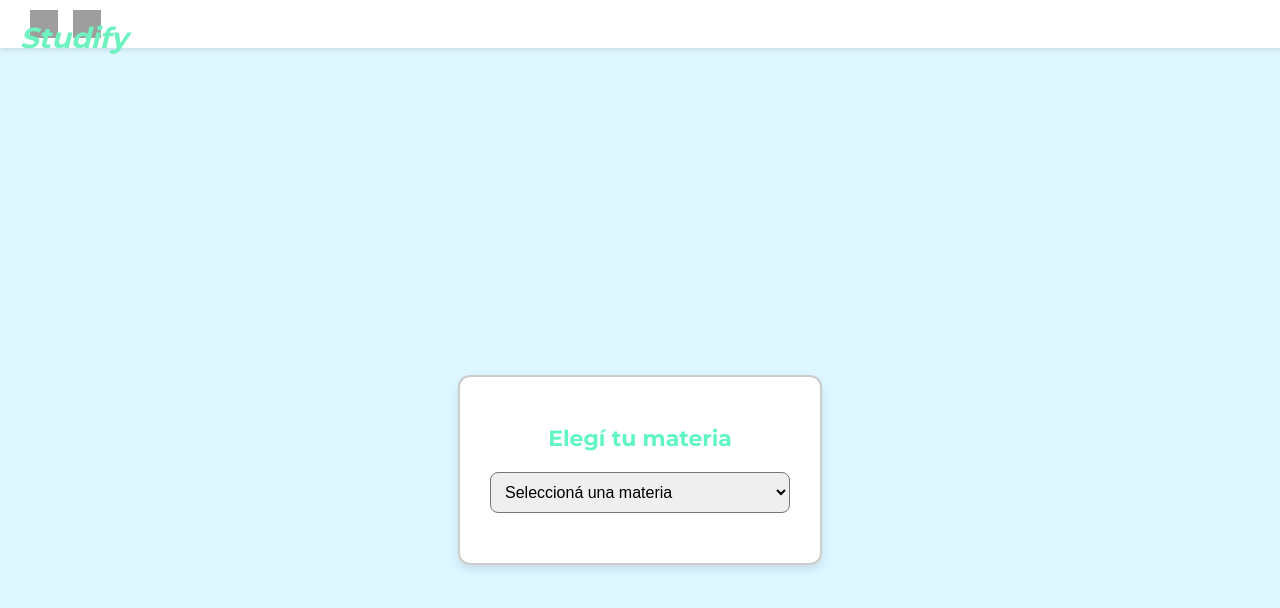
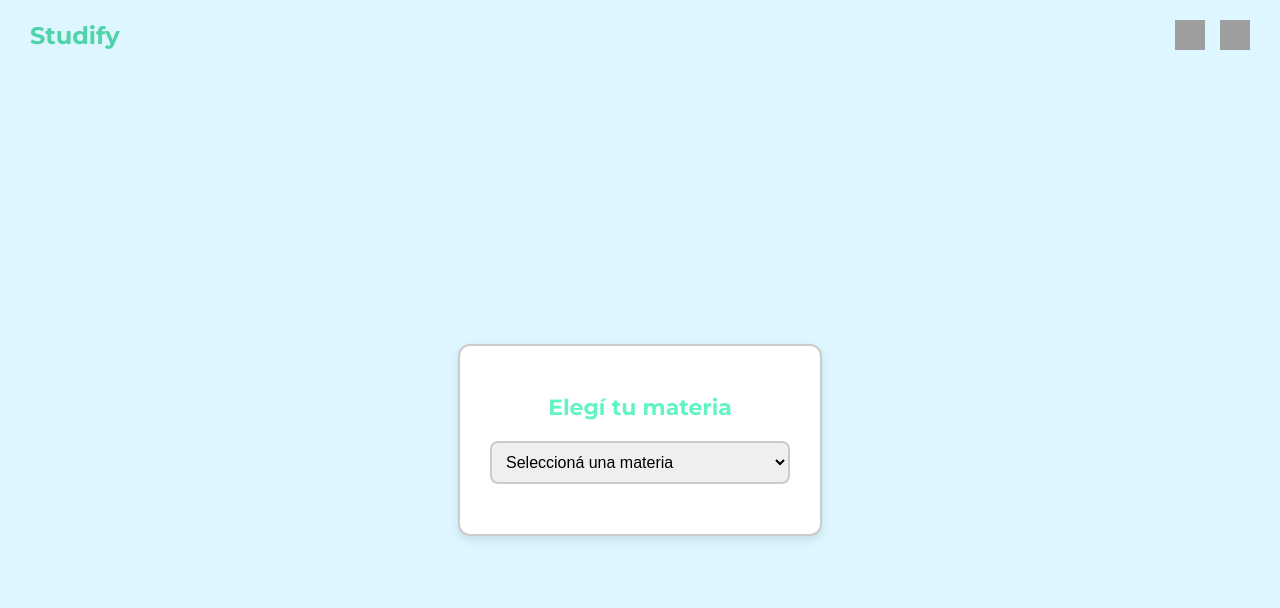
Before and after one commit to 3-TIC-ORT/proyecto-estudify, a website: page Front/Pantalla 4/index.html in a window 1280 px wide. Drawn offline with Linux system fonts and the light colour scheme; grey boxes are pictures that could not be loaded.

Commit message:
puse los iconos en su lugar

```diff
--- a/Front/Pantalla 4/styles.css
+++ b/Front/Pantalla 4/styles.css
@@ -2,20 +2,48 @@ body {
   font-family: 'Montserrat', sans-serif;
   background-color: #DDF6FF;
   display: flex;
+  flex-direction: column;
   justify-content: center;
   align-items: center;
-  height: 100vh;
+  min-height: 100vh;
   margin: 0;
 }
 
-.logo {
-  position: absolute;
-  top: 20px;
-  left: 20px;
-  font-size: 22px;
-  color: #61f5c1;
-  font-weight: bold;
-  font-style: italic;
+.top-bar {
+  position: fixed;
+  top: 0;
+  left: 0;
+  right: 0;
+  display: flex;
+  justify-content: space-between;
+  align-items: center;
+  padding: 20px 30px;
+  background-color: transparent;
+}
+
+.top-bar .logo {
+  font-family: 'Montserrat', sans-serif;
+  font-weight: 700;
+  font-size: 24px;
+  color: #4fd3a8;
+  margin: 0;
+}
+
+.iconos-header {
+  display: flex;
+  gap: 15px;
+  align-items: center;
+}
+
+.icono {
+  width: 30px;
+  height: 30px;
+  cursor: pointer;
+  transition: transform 0.2s;
+}
+
+.icono:hover {
+  transform: scale(1.1);
 }
 
 .materia-container {
@@ -27,6 +55,7 @@ body {
   text-align: center;
   width: 300px;
   box-shadow: 0 4px 10px rgba(0,0,0,0.1);
+  margin-top: 80px;
 }
 
 .materia-container h2 {
@@ -40,6 +69,7 @@ body {
   margin-bottom: 20px;
   border-radius: 8px;
   font-size: 16px;
+  border: 2px solid #ccc;
 }
 
 .materia-container button {
@@ -56,47 +86,3 @@ body {
 .materia-container button:hover {
   background-color: #4fd3a8;
 }
-
-/* --- HEADER FIJO ARRIBA --- */
-.top-bar {
-  position: fixed;          /* lo deja siempre arriba */
-  top: 0;
-  left: 0;
-  width: 100%;
-  display: flex;
-  justify-content: space-between;
-  align-items: center;
-  background-color: white;  /* podés cambiar el color si querés */
-  padding: 10px 30px;
-  box-shadow: 0 2px 5px rgba(0,0,0,0.1); /* sombrita suave */
-  z-index: 1000;            /* lo pone por encima de todo */
-}
-
-/* --- LOGO --- */
-.logo {
-  font-family: 'Montserrat', sans-serif;
-  font-size: 1.8rem;
-  font-weight: 700;
-  color: #6ef2c0;
-  margin: 0;
-}
-
-/* --- CONTENEDOR DE ICONOS --- */
-.iconos-header {
-  display: flex;
-  gap: 15px;
-}
-
-/* --- ICONOS --- */
-.icono {
-  width: 28px;
-  height: 28px;
-  cursor: pointer;
-}
-
-/* --- Para que el contenido no quede tapado por el header --- */
-body {
-  margin: 0;
-  padding-top: 70px; /* deja espacio debajo del header */
-  font-family: 'Montserrat', sans-serif;
-}
```
Also changed, not shown: Front/Pantalla 4/index.html (+1 -2 lines).
